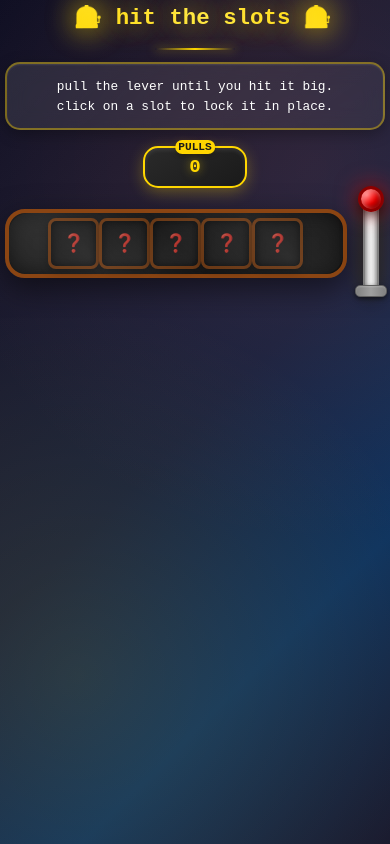
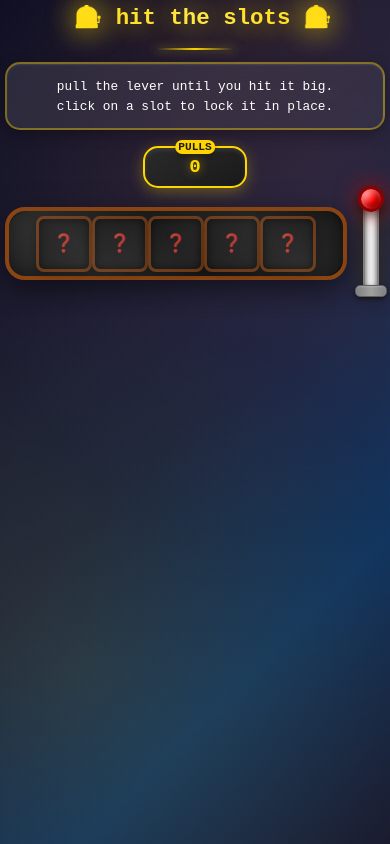
Before and after one commit to jdvne/devines.org, a React (Vite) app: page /slots in a window 390 px wide. Built offline with nearby package versions, Linux system fonts and the light colour scheme; a web font is replaced by a local one.

Commit message:
feat: larger slots

```diff
--- a/src/pages/slots/Slots.module.css
+++ b/src/pages/slots/Slots.module.css
@@ -781,8 +781,8 @@
   }
 
   .slot {
-    width: 45px;
-    height: 45px;
+    width: 50px;
+    height: 50px;
     margin: 0;
   }
 
```
